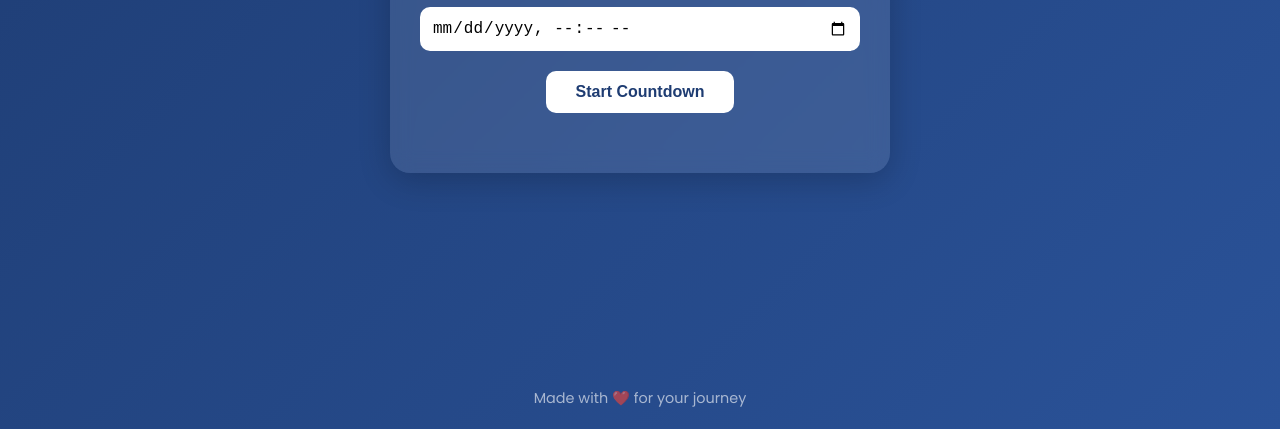
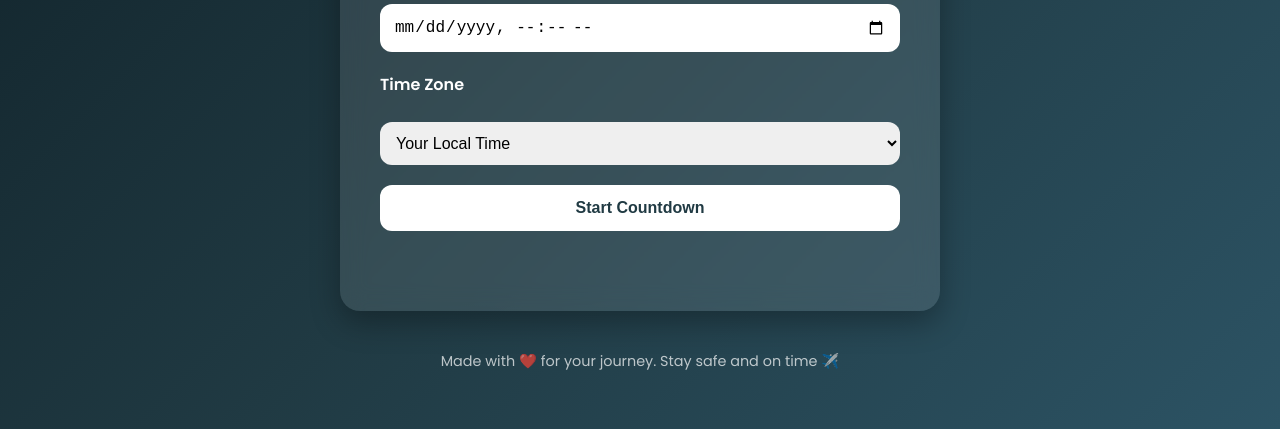
Before and after one commit to m7mad121/Countdown, a plain HTML site: page index.html in a window 1280 px wide. Shown: the part 371-800 px from the top of the page. Drawn offline with Linux system fonts and the light colour scheme.

Commit message:
New bars

```diff
--- a/index.html
+++ b/index.html
@@ -1,8 +1,8 @@
 <!DOCTYPE html>
 <html lang="en">
 <head>
-  <meta charset="UTF-8">
-  <meta name="viewport" content="width=device-width, initial-scale=1.0">
+  <meta charset="UTF-8" />
+  <meta name="viewport" content="width=device-width, initial-scale=1.0" />
   <title>Flight Countdown</title>
   <link href="https://fonts.googleapis.com/css2?family=Poppins:wght@400;600&display=swap" rel="stylesheet">
   <style>
@@ -14,14 +14,14 @@
 
     body {
       font-family: 'Poppins', sans-serif;
-      background: linear-gradient(135deg, #1e3c72, #2a5298);
+      background: linear-gradient(135deg, #0f2027, #203a43, #2c5364);
       color: #ffffff;
       display: flex;
       flex-direction: column;
       justify-content: center;
       align-items: center;
-      height: 100vh;
-      padding: 20px;
+      min-height: 100vh;
+      padding: 40px 20px;
       text-align: center;
     }
 
@@ -29,66 +29,97 @@
       font-size: 3rem;
       margin-bottom: 20px;
       font-weight: 600;
+      color: #ffffff;
     }
 
     .container {
       background: rgba(255, 255, 255, 0.1);
       border-radius: 20px;
-      padding: 30px;
-      max-width: 500px;
+      padding: 40px;
+      max-width: 600px;
       width: 100%;
-      box-shadow: 0 8px 32px rgba(0, 0, 0, 0.2);
-      backdrop-filter: blur(10px);
+      box-shadow: 0 12px 30px rgba(0, 0, 0, 0.3);
+      backdrop-filter: blur(12px);
+      display: flex;
+      flex-direction: column;
+      gap: 20px;
     }
 
-    input[type="datetime-local"] {
-      padding: 12px;
+    label {
+      text-align: left;
+      font-weight: 600;
+      margin-bottom: 5px;
+    }
+
+    input[type="datetime-local"],
+    input[type="text"] {
+      padding: 14px;
       font-size: 1rem;
       border: none;
-      border-radius: 10px;
+      border-radius: 12px;
       width: 100%;
-      margin-bottom: 20px;
       outline: none;
     }
 
+    select {
+      padding: 12px;
+      font-size: 1rem;
+      border-radius: 12px;
+      border: none;
+      width: 100%;
+    }
+
     button {
-      padding: 12px 30px;
+      padding: 14px 30px;
       font-size: 1rem;
       border: none;
-      border-radius: 10px;
+      border-radius: 12px;
       background-color: #ffffff;
-      color: #1e3c72;
+      color: #203a43;
       font-weight: 600;
       cursor: pointer;
-      transition: 0.3s ease;
+      transition: background 0.3s ease;
     }
 
     button:hover {
-      background-color: #e2e2e2;
+      background-color: #f1f1f1;
     }
 
     .countdown {
       font-size: 2rem;
-      margin-top: 30px;
       font-weight: 500;
+      margin-top: 20px;
     }
 
     .footer {
-      position: absolute;
-      bottom: 20px;
+      margin-top: 40px;
       font-size: 0.9rem;
-      opacity: 0.6;
+      opacity: 0.7;
     }
   </style>
 </head>
 <body>
   <div class="container">
-    <h1>Flight Countdown</h1>
-    <input type="datetime-local" id="flightTime">
+    <h1>Flight Countdown ⏳</h1>
+
+    <label for="destination">Destination</label>
+    <input type="text" id="destination" placeholder="e.g. Dubai, London, Tokyo" />
+
+    <label for="flightTime">Flight Time</label>
+    <input type="datetime-local" id="flightTime" />
+
+    <label for="timezone">Time Zone</label>
+    <select id="timezone">
+      <option value="local">Your Local Time</option>
+      <option value="UTC">UTC Time</option>
+    </select>
+
     <button onclick="startCountdown()">Start Countdown</button>
+
     <div class="countdown" id="countdown"></div>
   </div>
-  <div class="footer">Made with ❤️ for your journey</div>
+
+  <div class="footer">Made with ❤️ for your journey. Stay safe and on time ✈️</div>
 
   <script>
     let countdownInterval;
@@ -96,15 +127,26 @@
     function startCountdown() {
       clearInterval(countdownInterval);
 
+      const destination = document.getElementById("destination").value;
       const flightInput = document.getElementById("flightTime").value;
-      const flightTime = new Date(flightInput);
+      const timezone = document.getElementById("timezone").value;
+
+      if (!flightInput) {
+        alert("Please select your flight time.");
+        return;
+      }
+
+      let flightTime = new Date(flightInput);
+      if (timezone === "UTC") {
+        flightTime = new Date(flightTime.toUTCString());
+      }
 
       countdownInterval = setInterval(() => {
         const now = new Date();
         const timeLeft = flightTime - now;
 
         if (timeLeft <= 0) {
-          document.getElementById("countdown").innerHTML = "✈️ Time for your flight! Safe travels!";
+          document.getElementById("countdown").innerHTML = `✈️ It's time for your flight to ${destination || 'your destination'}! Safe travels!`;
           clearInterval(countdownInterval);
           return;
         }
@@ -115,6 +157,7 @@
         const seconds = Math.floor((timeLeft / 1000) % 60);
 
         document.getElementById("countdown").innerHTML =
+          `${destination ? `✈️ Countdown to <strong>${destination}</strong><br><br>` : ''}` +
           `${days}d ${hours.toString().padStart(2, '0')}h:` +
           `${minutes.toString().padStart(2, '0')}m:` +
           `${seconds.toString().padStart(2, '0')}s remaining`;
```
